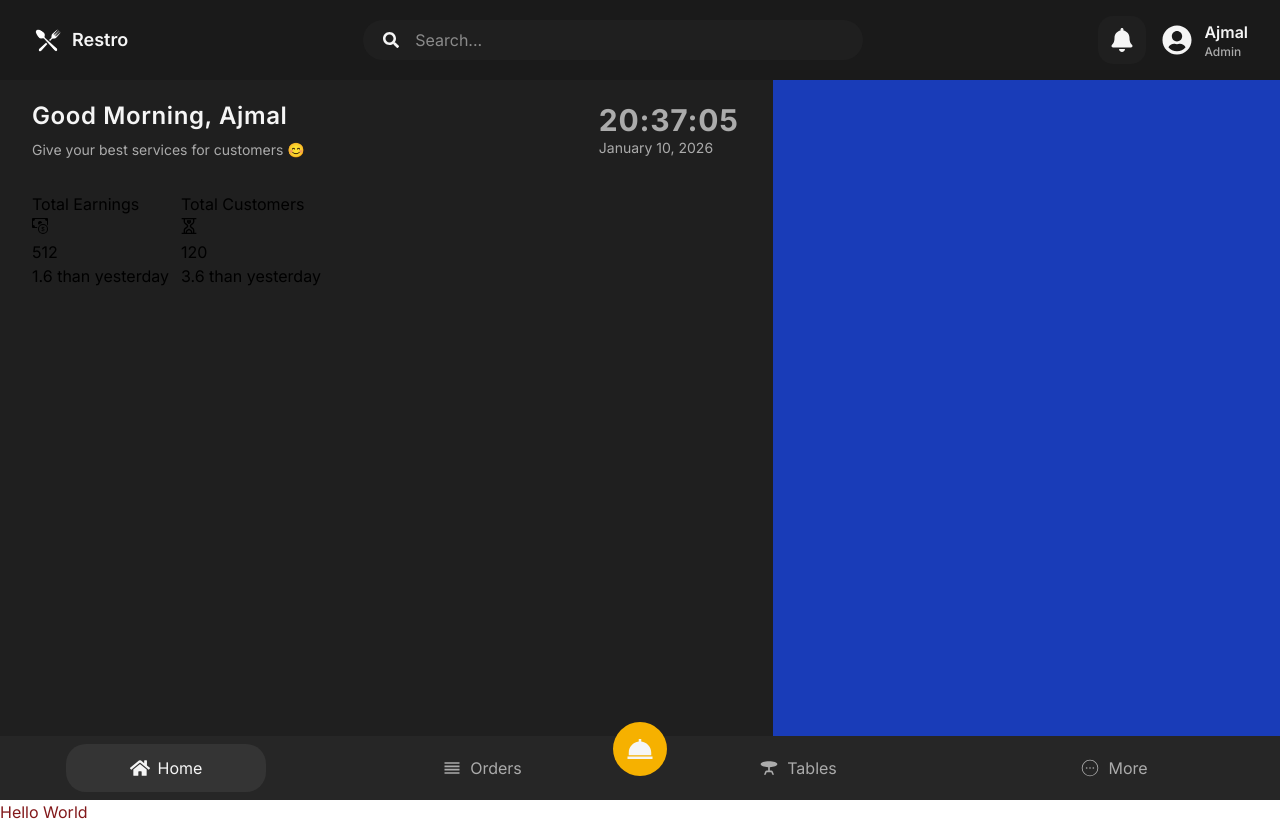
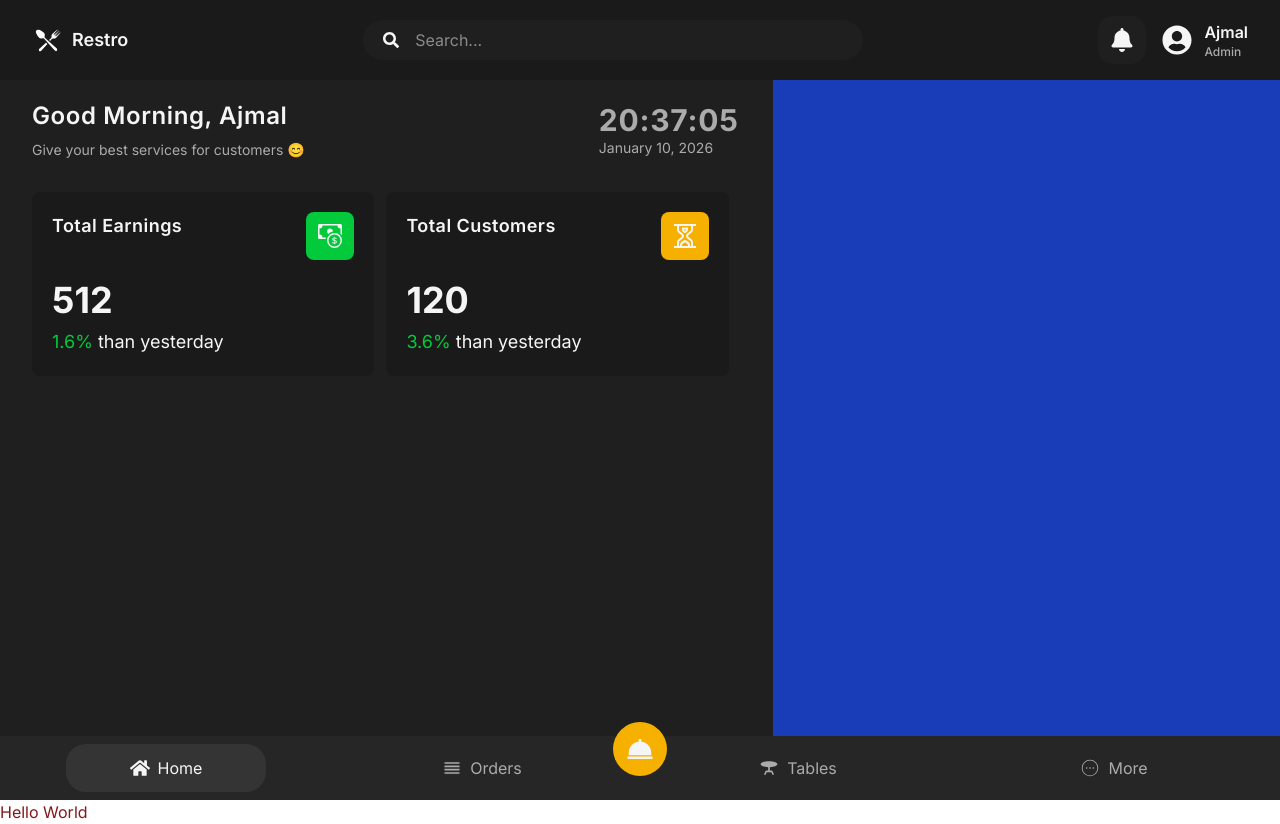
Before and after one commit to muhammedrufaid/pos-system, a React (Vite) app: page / in a window 1280 px wide. Built offline with nearby package versions, Linux system fonts and the light colour scheme.

Commit message:
mini card completed

```diff
--- a/src/components/home/MiniCard.jsx
+++ b/src/components/home/MiniCard.jsx
@@ -2,15 +2,15 @@ import React from 'react'
 
 const MiniCard = ({ title, icon, number, footerNum }) => {
   return (
-    <div>
-        <div>
-            <h1>{title}</h1>
-            <button>{icon}</button>
-        </div>
-        <div>
-            <h1>{number}</h1>
-            <h1>{footerNum} than yesterday</h1>
-        </div>
+    <div className='bg-[#1a1a1a] py-5 px-5 rounded-lg w-[50%]'>
+      <div className='flex items-start justify-between '>
+        <h1 className='text-[#f5f5f5] text-lg font-semibold tracking-wide'>{title}</h1>
+        <button className={`${title === "Total Earnings" ? "bg-[#02ca3a]" : "bg-[#f6b100]"} p-3 rounded-lg text-2xl text-[#f5f5f5]`}>{icon}</button>
+      </div>
+      <div>
+        <h1 className='text-[#f5f5f5] text-4xl font-bold mt-5'>{number}</h1>
+        <h1 className='text-[#f5f5f5] text-lg mt-2'><span className='text-[#02ca3a]'>{footerNum}%</span> than yesterday</h1>
+      </div>
     </div>
   )
 }
--- a/src/pages/Home.jsx
+++ b/src/pages/Home.jsx
@@ -9,7 +9,7 @@ const Home = () => {
   return (
     <section className='bg-[#1f1f1f] h-[calc(100vh-5rem)] overflow-hidden flex gap-3'>
       {/* Left div */}
-      <div className="flex-[3] ">
+      <div className="flex-[3]">
         <Greetings />
         <div className='flex items-center w-full gap-3 px-8 mt-8'>
           <MiniCard title="Total Earnings" icon={<BsCashCoin />} number={512} footerNum={1.6}/>
```
